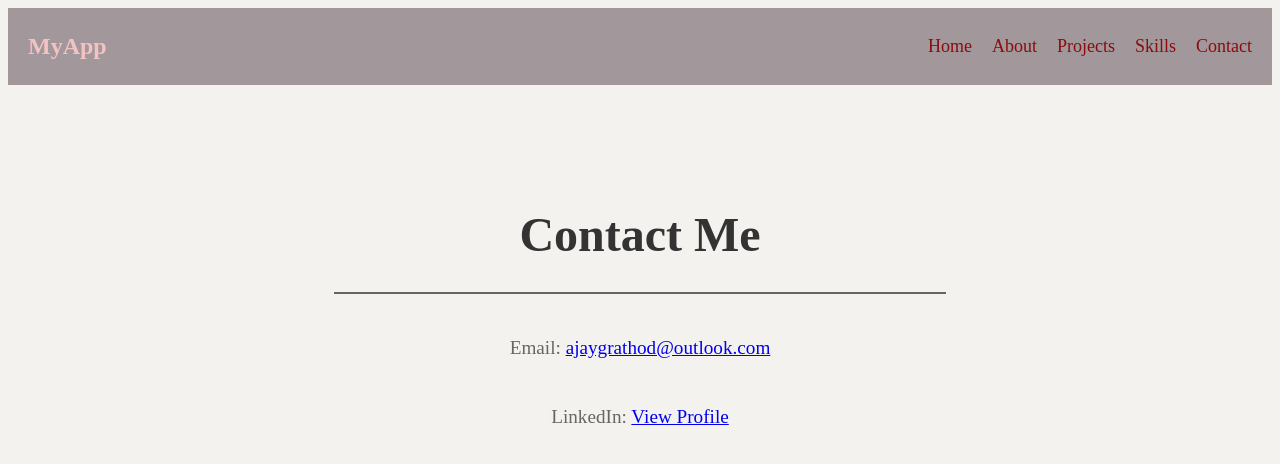
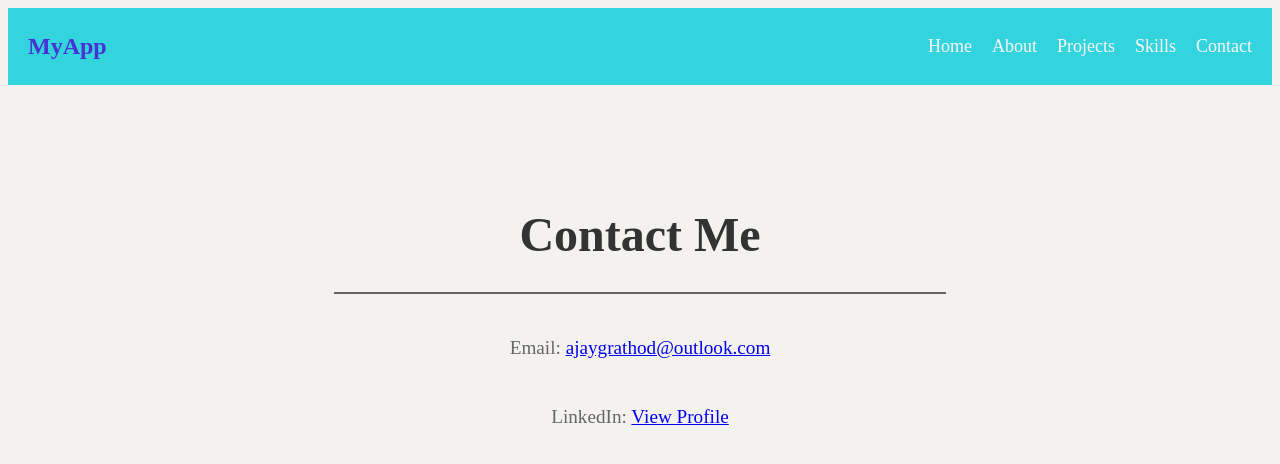
Before and after one commit to theproblemscreator/frontend, a React (Vite) app: page /contact in a window 1280 px wide. Shown: the top 464 px of the page. Built offline with nearby package versions, Linux system fonts and the light colour scheme.

Commit message:
fixes some css

```diff
--- a/src/component/Footer.css
+++ b/src/component/Footer.css
@@ -3,8 +3,8 @@
   bottom: 0;
   left: 0;
   width: 100%;
-  background-color: #d0c3c3;
-  color: rgb(213, 61, 61);
+  background: #34d4df;
+  color: rgb(9, 8, 8);
   text-align: center;
   padding: 10px 0;
   font-size: 16px;
--- a/src/component/Navbar.css
+++ b/src/component/Navbar.css
@@ -3,9 +3,9 @@
   display: flex;
   justify-content: space-between;
   align-items: center;
-  background: #a2979b;
+  background: #34d4df;
   padding: 12px 20px;
-  color: #f3c2c2;
+  color: #4732d3;
 }
 
 /* Logo */
@@ -22,7 +22,7 @@
 }
 
 .nav-links li a {
-  color: #8b0c0c;
+  color: #faf5f5;
   text-decoration: none;
   font-size: 18px;
 }
@@ -43,7 +43,7 @@
   .nav-links {
     display: none;
     flex-direction: column;
-    background: #333;
+    background: #43b1e3;
     position: absolute;
     top: 60px;
     right: 0;
```
